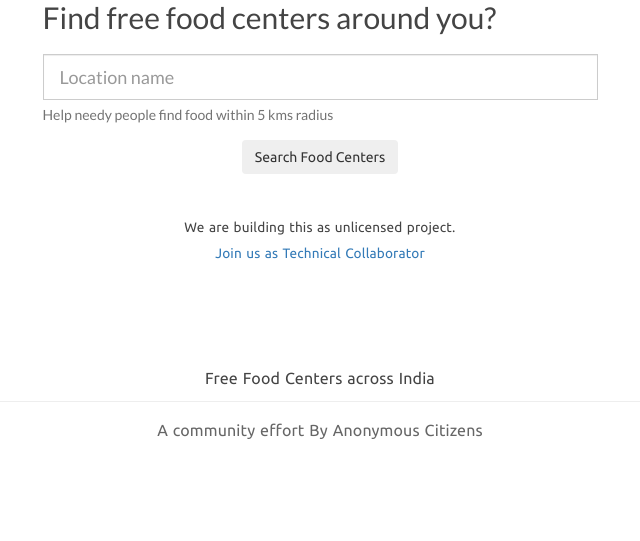
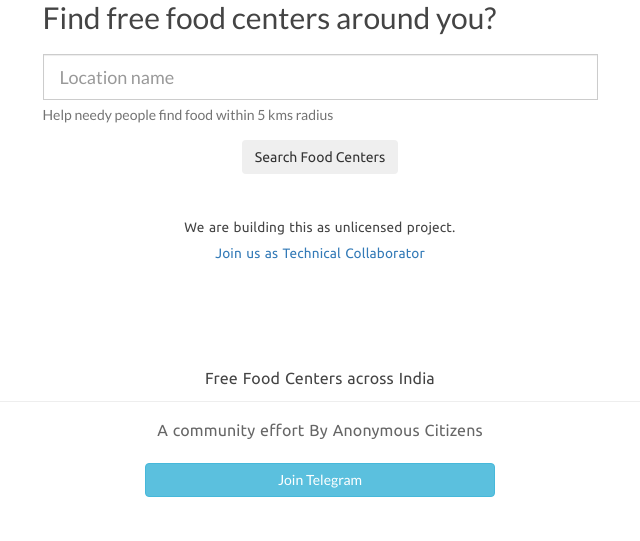
Before and after one commit to anoopmunshi/ZeroFoodphp, a PHP site: page /index.php in a window 1280 px wide. Shown: the part 259-800 px from the top of the page, without its empty margins (320-960 px from the left). Run offline with PHP 8.4, Linux system fonts and the light colour scheme; data that the repository does not hold is empty; some libraries are stand-ins or nearby versions; some web fonts are replaced.

Commit message:
Telegram join Option

```diff
--- a/footer.php
+++ b/footer.php
@@ -5,7 +5,12 @@
 				<div class="col-md-12">
 
 					<p class="copyright">A community effort By Anonymous Citizens</p>
+					<br>
+					<div class="col-md-4 col-md-offset-4">
 
+						<a href="https://t.me/zerofoodIndia" target="_blank"   class="btn btn-info btn-block" role="button">Join Telegram</a>
+
+					</div>
 
 				</div>
 			</div>
```
